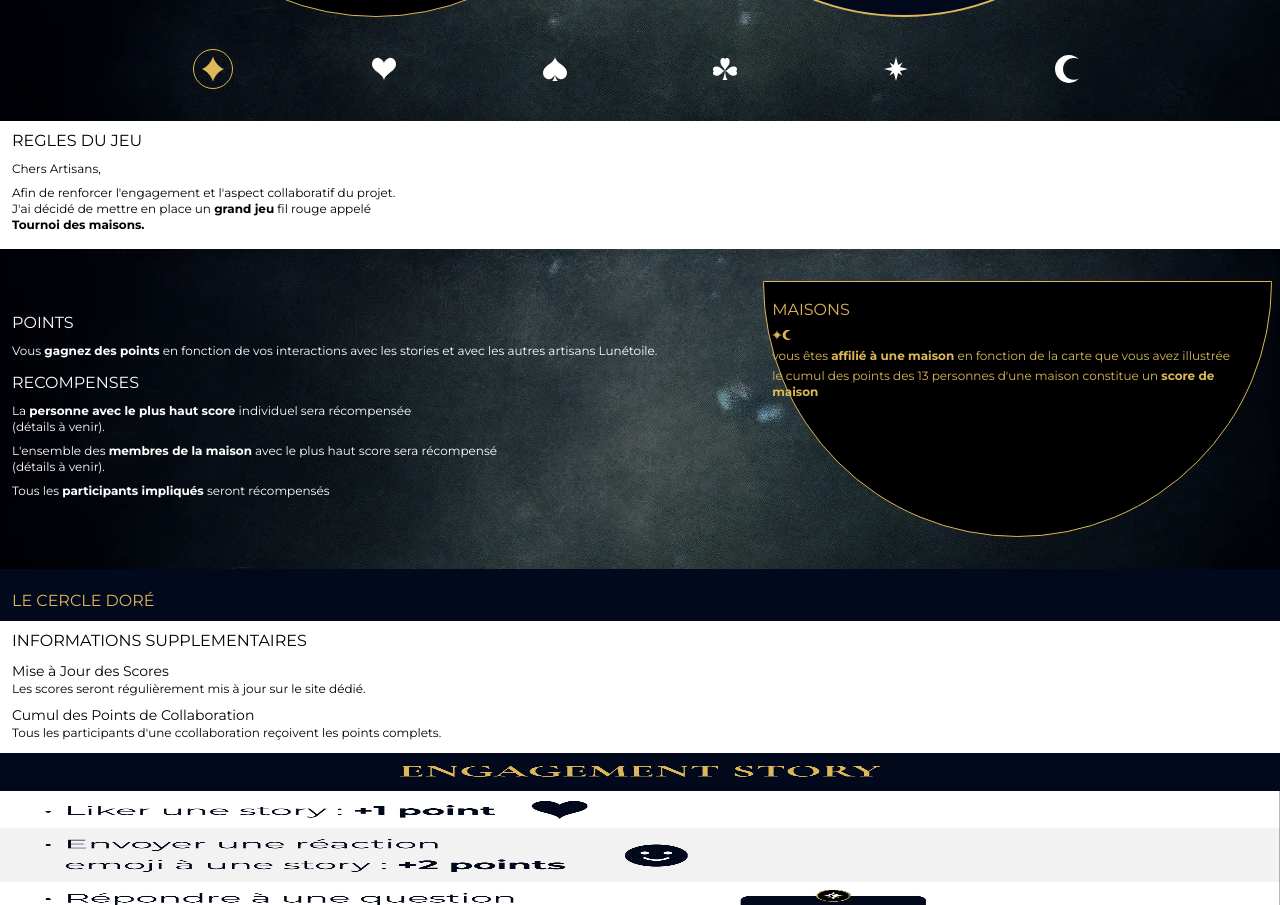
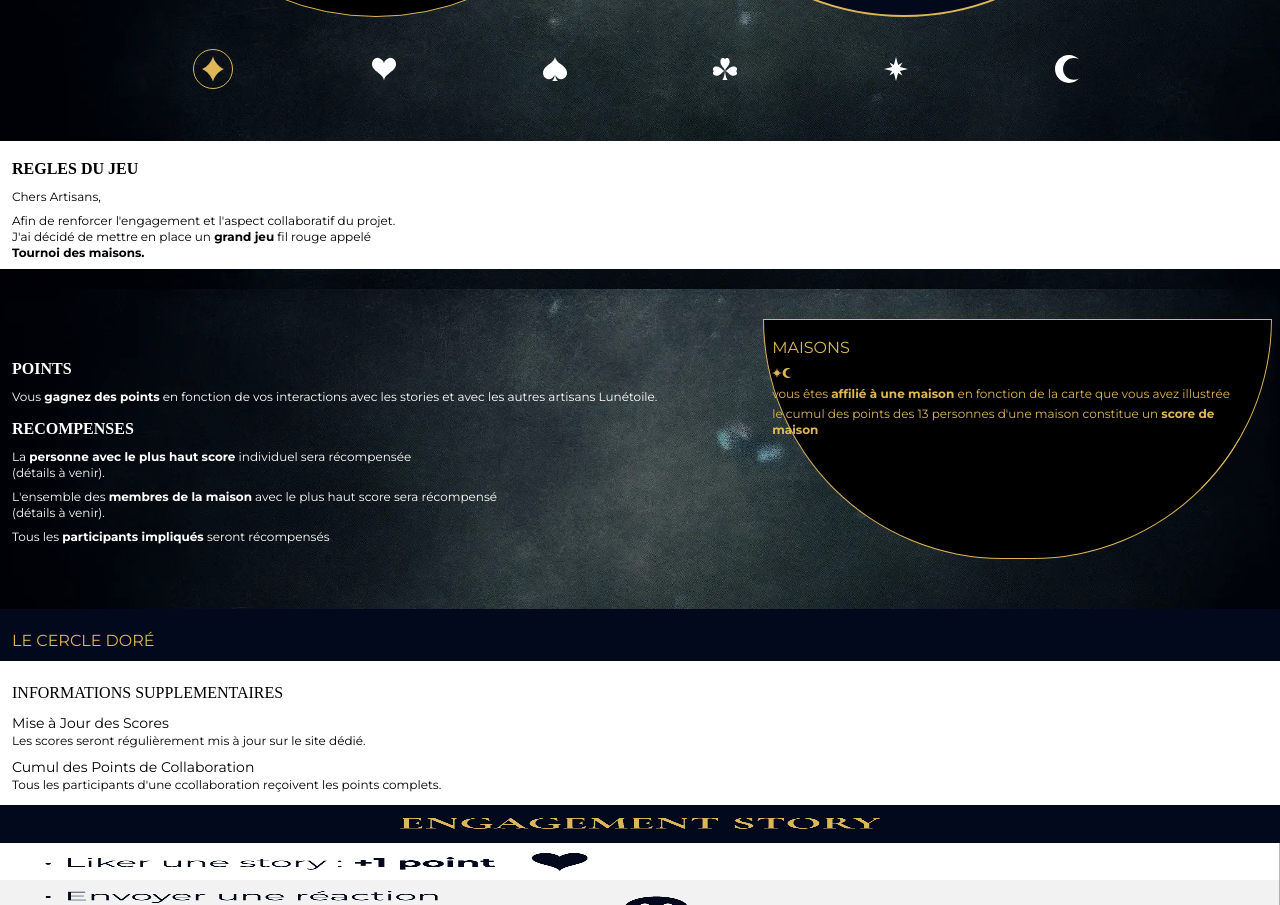
Before and after one commit to Martint1n/HousesTournament, a Next.js app: page / in a window 1280 px wide. Shown: the part 340-1245 px from the top of the page. Built offline with nearby package versions, Linux system fonts and the light colour scheme; no server answers.

Commit message:
add some margin and font family

```diff
--- a/components/Rules.js
+++ b/components/Rules.js
@@ -8,9 +8,9 @@ function Rules() {
     const [showGoldenCircle, setShowGoldenCircle] = React.useState(false);
 console.log(showGoldenCircle)
   return (
-    <div className='h-[40vh] w-screen landscapes:h-[75vh]'>
-        <div className='bg-white h-2/5 pt-2'>
-            <h2 className='pl-3 pb-2'>REGLES DU JEU</h2>
+    <div className='h-[40vh] w-screen landscapes:h-[75vh] mt-5'>
+        <div className='bg-white h-2/5 pt-4 mb-5 '>
+            <h2 className="font-['Cormorand_Garamond'] font-bold pl-3 pb-2">REGLES DU JEU</h2>
             <p className='text-xs pl-3 pb-2'>Chers Artisans, </p>
             <p className='text-xs pl-3 pb-3'>
                 Afin de renforcer l'engagement et l'aspect collaboratif du projet.<br/>
@@ -18,14 +18,14 @@ console.log(showGoldenCircle)
                 <span className='font-bold'>Tournoi des maisons.</span>
             </p>
         </div>
-        <div className='bg-[url(/main_background.webp)] h-full bg-cover bg-no-repeat flex flex-row items-center'>
-            <div className='w-3/5 pr-2'>
-                <h2 className='text-white pl-3 pb-2'>POINTS</h2>
+        <div className='bg-[url(/main_background.webp)] h-full bg-cover bg-no-repeat flex flex-row items-center pb-5'>
+            <div className='w-3/5 pr-2 mt-5 pt-3'>
+                <h2 className="font-['Cormorand_Garamond'] font-bold text-white pl-3 pb-2">POINTS</h2>
                 <p className='text-white text-xs pl-3 pb-3'>
                     Vous <span className='text-white font-bold'>gagnez des points</span> en fonction de vos interactions
                     avec les stories et avec les autres artisans Lunétoile.
                 </p>
-                <h2 className='text-white pl-3 pb-2'>RECOMPENSES</h2>
+                <h2 className="font-['Cormorand_Garamond'] font-bold text-white pl-3 pb-2">RECOMPENSES</h2>
                 <p className='text-white text-xs pl-3 pb-2' >
                     La <span className='text-white font-bold'>personne avec le plus haut score</span> individuel
                     sera récompensée <br/>(détails à venir).
@@ -51,8 +51,8 @@ console.log(showGoldenCircle)
         <div onClick={()=> setShowGoldenCircle(!showGoldenCircle)}>
         <GoldenCircle showGoldenCircle={showGoldenCircle} />
         </div>
-        <div className='pl-3'>
-            <p className='pt-2'>INFORMATIONS SUPPLEMENTAIRES</p>
+        <div className='pl-3 mt-5'>
+            <p className="font-['Cormorand_Garamond'] font-boldpt-2">INFORMATIONS SUPPLEMENTAIRES</p>
             <p className='pt-2 text-sm'>Mise à Jour des Scores </p>
             <p className='text-xs'>Les scores seront régulièrement mis à jour sur le site dédié.</p>
             <p className='pt-2 text-sm'>Cumul des Points de Collaboration</p>
--- a/components/TestImage.js
+++ b/components/TestImage.js
@@ -9,4 +9,4 @@ function TestImage() {
   )
 }
 
-export default TestImage
+export default TestImage;
```
